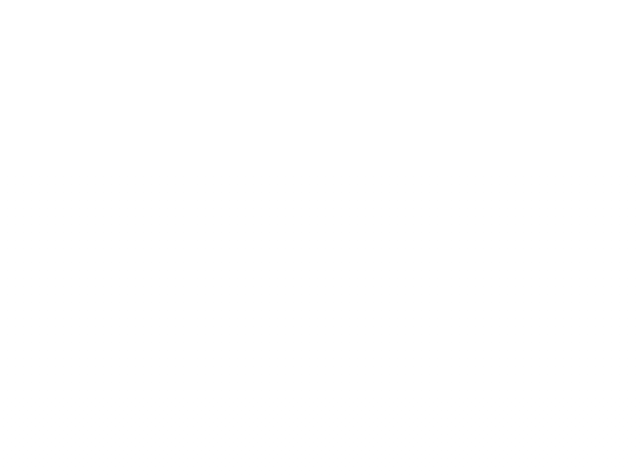
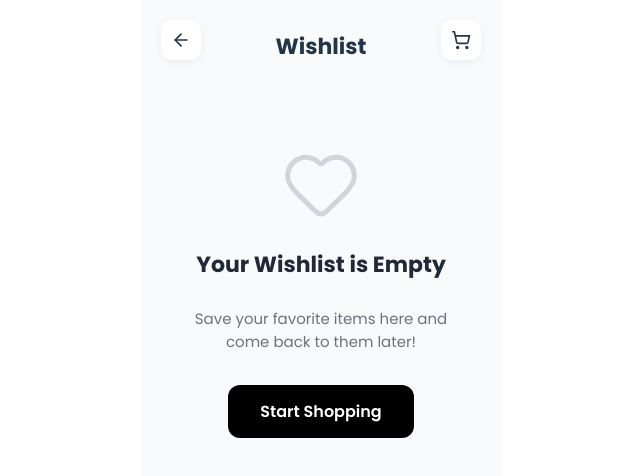
Before and after one commit to Timchin-cpu/q, a React (Vite) app: page /wishlist in a window 1280 px wide. Before the commit this address had no page. Shown: the top 476 px of the page, without its empty margins (319-959 px from the left). Built offline with nearby package versions, Linux system fonts and the light colour scheme.

Commit message:
modified:   src/components/ProductPage/ProductPage.jsx 	modified:   src/components/ProductPageMin/ProductPageMin.jsx 	new file:   src/components/Wishlist/Wishlist.jsx 	new file:   src/components/Wishlist/Wishlist.module.css 	new file:   src/contexts/WishlistContext.jsx 	modified:   src/main.jsx

```diff
--- a/src/components/ProductPageMin/ProductPageMin.jsx
+++ b/src/components/ProductPageMin/ProductPageMin.jsx
@@ -11,6 +11,7 @@ import {
 } from "lucide-react";
 import { useCart } from "../../contexts/CartContext";
 import { useState, useEffect } from "react";
+import { useWishlist } from "../../contexts/WishlistContext";
 
 function ProductPageMin({ products }) {
   const { id } = useParams();
@@ -27,7 +28,15 @@ function ProductPageMin({ products }) {
   const cartItem = cartItems.find((item) => item.id === product.id);
   const currentQuantity = cartItem ? cartItem.quantity : 0;
   const [isInCart, setIsInCart] = useState(currentQuantity > 0);
+  const { wishlistItems, dispatch: wishlistDispatch } = useWishlist();
+  const isInWishlist = wishlistItems.some((item) => item.id === product.id);
 
+  const handleToggleWishlist = () => {
+    wishlistDispatch({
+      type: "TOGGLE_WISHLIST",
+      payload: product,
+    });
+  };
   // Синхронизируем состояние с корзиной
   useEffect(() => {
     setIsInCart(currentQuantity > 0);
@@ -126,8 +135,11 @@ function ProductPageMin({ products }) {
             <h3 style={{ marginBottom: "0" }}>Product Description</h3>
             <p style={{ marginTop: "5px" }}>{product.description}</p>
             <div className={styles.addButtons}>
-              <div className={styles.addButtonLike}>
-                <Heart fill="black" />
+              <div
+                className={styles.addButtonLike}
+                onClick={handleToggleWishlist}
+              >
+                <Heart fill={isInWishlist ? "black" : "none"} />
               </div>
 
               {isInCart ? (
--- /dev/null
+++ b/src/components/Wishlist/Wishlist.jsx
@@ -0,0 +1,120 @@
+import { useNavigate } from "react-router-dom";
+import { useWishlist } from "../../contexts/WishlistContext";
+import { useCart } from "../../contexts/CartContext";
+import styles from "./Wishlist.module.css";
+import { ArrowLeft, ShoppingCart, Trash2, Heart } from "lucide-react";
+
+function Wishlist() {
+  const navigate = useNavigate();
+  const { wishlistItems, dispatch: wishlistDispatch } = useWishlist();
+  const { cartItems, dispatch: cartDispatch } = useCart();
+  const cartCount = cartItems.reduce((sum, item) => sum + item.quantity, 0);
+
+  const handleRemoveFromWishlist = (id) => {
+    wishlistDispatch({
+      type: "REMOVE_FROM_WISHLIST",
+      payload: id,
+    });
+  };
+
+  const handleAddToCart = (product) => {
+    cartDispatch({
+      type: "ADD_TO_CART",
+      payload: product,
+    });
+  };
+
+  const handleMoveToCart = (product) => {
+    handleAddToCart(product);
+    handleRemoveFromWishlist(product.id);
+  };
+
+  if (wishlistItems.length === 0) {
+    return (
+      <div className={styles.emptyContainer}>
+        <div className={styles.header}>
+          <div className={styles.headerButton} onClick={() => navigate(-1)}>
+            <ArrowLeft size={20} />
+          </div>
+          <h1 className={styles.title}>Wishlist</h1>
+          <div
+            className={styles.headerButton}
+            onClick={() => navigate("/cart")}
+          >
+            <ShoppingCart size={20} />
+            {cartCount > 0 && (
+              <span className={styles.cartBadge}>{cartCount}</span>
+            )}
+          </div>
+        </div>
+        <div className={styles.emptyContent}>
+          <Heart size={80} strokeWidth={1.5} color="#d1d5db" />
+          <h2 className={styles.emptyTitle}>Your Wishlist is Empty</h2>
+          <p className={styles.emptyText}>
+            Save your favorite items here and come back to them later!
+          </p>
+          <button className={styles.shopButton} onClick={() => navigate("/")}>
+            Start Shopping
+          </button>
+        </div>
+      </div>
+    );
+  }
+
+  return (
+    <div className={styles.container}>
+      <div className={styles.header}>
+        <div className={styles.headerButton} onClick={() => navigate(-1)}>
+          <ArrowLeft size={20} />
+        </div>
+        <h1 className={styles.title}>Wishlist</h1>
+        <div className={styles.headerButton} onClick={() => navigate("/cart")}>
+          <ShoppingCart size={20} />
+          {cartCount > 0 && (
+            <span className={styles.cartBadge}>{cartCount}</span>
+          )}
+        </div>
+      </div>
+
+      <div className={styles.itemsContainer}>
+        {wishlistItems.map((item) => (
+          <div key={item.id} className={styles.wishlistItem}>
+            <img
+              src={item.image}
+              alt={item.name}
+              className={styles.itemImage}
+              onClick={() => {
+                const route = item.gradientFrom
+                  ? `/product/${item.id}`
+                  : `/productmin/${item.id}`;
+                navigate(route);
+              }}
+            />
+            <div className={styles.itemInfo}>
+              <h3 className={styles.itemName}>{item.name}</h3>
+              <p className={styles.itemDescription}>{item.description}</p>
+              <p className={styles.itemPrice}>${item.price}</p>
+              <div className={styles.itemActions}>
+                <button
+                  className={styles.addToCartBtn}
+                  onClick={() => handleMoveToCart(item)}
+                >
+                  <ShoppingCart size={16} />
+                  Add to Cart
+                </button>
+                <button
+                  className={styles.removeBtn}
+                  onClick={() => handleRemoveFromWishlist(item.id)}
+                >
+                  <Trash2 size={16} />
+                </button>
+              </div>
+            </div>
+          </div>
+        ))}
+      </div>
+    </div>
+  );
+}
+
+export default Wishlist;
--- /dev/null
+++ b/src/components/Wishlist/Wishlist.module.css
@@ -0,0 +1,195 @@
+.container {
+  padding: 20px;
+  max-width: 100%;
+  min-height: 100vh;
+  background-color: #f9fafb;
+}
+
+.emptyContainer {
+  padding: 20px;
+  max-width: 100%;
+  min-height: 100vh;
+  background-color: #f9fafb;
+}
+
+.header {
+  display: flex;
+  justify-content: space-between;
+  align-items: center;
+  margin-bottom: 24px;
+  position: relative;
+}
+
+.headerButton {
+  border-radius: 10px;
+  padding: 10px;
+  background-color: white;
+  display: flex;
+  align-items: center;
+  justify-content: center;
+  box-shadow: 0 2px 8px rgba(0, 0, 0, 0.06);
+  cursor: pointer;
+  position: relative;
+}
+
+.headerButton:active {
+  transform: scale(0.95);
+}
+
+.title {
+  font-size: 22px;
+  font-weight: 700;
+  margin: 0;
+  position: absolute;
+  left: 50%;
+  transform: translateX(-50%);
+}
+
+.cartBadge {
+  position: absolute;
+  top: -6px;
+  right: -6px;
+  background-color: black;
+  color: white;
+  border-radius: 50%;
+  width: 18px;
+  height: 18px;
+  display: flex;
+  align-items: center;
+  justify-content: center;
+  font-size: 11px;
+  font-weight: 600;
+}
+
+.emptyContent {
+  display: flex;
+  flex-direction: column;
+  align-items: center;
+  justify-content: center;
+  padding: 60px 20px;
+  text-align: center;
+}
+
+.emptyTitle {
+  font-size: 22px;
+  font-weight: 700;
+  margin: 24px 0 12px;
+  color: #1f2937;
+}
+
+.emptyText {
+  font-size: 15px;
+  color: #6b7280;
+  margin-bottom: 32px;
+  max-width: 280px;
+  line-height: 1.5;
+}
+
+.shopButton {
+  background-color: black;
+  color: white;
+  border: none;
+  border-radius: 12px;
+  padding: 14px 32px;
+  font-size: 16px;
+  font-weight: 600;
+  cursor: pointer;
+}
+
+.shopButton:active {
+  transform: scale(0.97);
+}
+
+.itemsContainer {
+  display: flex;
+  flex-direction: column;
+  gap: 16px;
+}
+
+.wishlistItem {
+  background: white;
+  border-radius: 16px;
+  padding: 16px;
+  display: flex;
+  gap: 16px;
+  box-shadow: 0 2px 12px rgba(0, 0, 0, 0.06);
+}
+
+.itemImage {
+  width: 100px;
+  height: 100px;
+  object-fit: contain;
+  border-radius: 12px;
+  background-color: #f3f4f6;
+  cursor: pointer;
+}
+
+.itemInfo {
+  flex: 1;
+  display: flex;
+  flex-direction: column;
+}
+
+.itemName {
+  font-size: 16px;
+  font-weight: 700;
+  margin: 0 0 6px 0;
+  color: #1f2937;
+}
+
+.itemDescription {
+  font-size: 13px;
+  color: #6b7280;
+  margin: 0 0 8px 0;
+  line-height: 1.4;
+}
+
+.itemPrice {
+  font-size: 18px;
+  font-weight: 700;
+  margin: 0 0 12px 0;
+  color: #000;
+}
+
+.itemActions {
+  display: flex;
+  gap: 10px;
+  margin-top: auto;
+}
+
+.addToCartBtn {
+  flex: 1;
+  background-color: black;
+  color: white;
+  border: none;
+  border-radius: 10px;
+  padding: 12px;
+  font-size: 14px;
+  font-weight: 600;
+  display: flex;
+  align-items: center;
+  justify-content: center;
+  gap: 8px;
+  cursor: pointer;
+}
+
+.addToCartBtn:active {
+  transform: scale(0.97);
+}
+
+.removeBtn {
+  background-color: #fee;
+  color: #dc2626;
+  border: none;
+  border-radius: 10px;
+  padding: 12px;
+  display: flex;
+  align-items: center;
+  justify-content: center;
+  cursor: pointer;
+}
+
+.removeBtn:active {
+  transform: scale(0.97);
+  background-color: #fdd;
+}
--- /dev/null
+++ b/src/contexts/WishlistContext.jsx
@@ -0,0 +1,66 @@
+import { createContext, useContext, useReducer } from "react";
+
+const WishlistContext = createContext();
+
+const wishlistReducer = (state, action) => {
+  switch (action.type) {
+    case "ADD_TO_WISHLIST":
+      // Проверяем, нет ли уже товара в wishlist
+      if (state.wishlistItems.find((item) => item.id === action.payload.id)) {
+        return state;
+      }
+      return {
+        ...state,
+        wishlistItems: [...state.wishlistItems, action.payload],
+      };
+
+    case "REMOVE_FROM_WISHLIST":
+      return {
+        ...state,
+        wishlistItems: state.wishlistItems.filter(
+          (item) => item.id !== action.payload
+        ),
+      };
+
+    case "TOGGLE_WISHLIST":
+      const exists = state.wishlistItems.find(
+        (item) => item.id === action.payload.id
+      );
+      if (exists) {
+        return {
+          ...state,
+          wishlistItems: state.wishlistItems.filter(
+            (item) => item.id !== action.payload.id
+          ),
+        };
+      } else {
+        return {
+          ...state,
+          wishlistItems: [...state.wishlistItems, action.payload],
+        };
+      }
+
+    default:
+      return state;
+  }
+};
+
+export const WishlistProvider = ({ children }) => {
+  const [state, dispatch] = useReducer(wishlistReducer, {
+    wishlistItems: [],
+  });
+
+  return (
+    <WishlistContext.Provider value={{ ...state, dispatch }}>
+      {children}
+    </WishlistContext.Provider>
+  );
+};
+
+export const useWishlist = () => {
+  const context = useContext(WishlistContext);
+  if (!context) {
+    throw new Error("useWishlist must be used within WishlistProvider");
+  }
+  return context;
+};
--- a/src/main.jsx
+++ b/src/main.jsx
@@ -7,7 +7,8 @@ import ProductPage from "./components/ProductPage/ProductPage";
 import ProductPageMin from "./components/ProductPageMin/ProductPageMin";
 import { CartProvider } from "./contexts/CartContext";
 import Cart from "./components/Cart/Cart.jsx";
-
+import { WishlistProvider } from "./contexts/WishlistContext";
+import Wishlist from "./components/Wishlist/Wishlist";
 const products = [
   {
     id: 1,
@@ -182,9 +183,8 @@ const categories = [
 createRoot(document.getElementById("root")).render(
   <StrictMode>
     <BrowserRouter>
+      <WishlistProvider>
         <CartProvider>
-        {" "}
-        {/* ← ДОБАВЬ */}
           <Routes>
             <Route path="/" element={<App />} />
             <Route
@@ -195,9 +195,11 @@ createRoot(document.getElementById("root")).render(
               path="/productmin/:id"
               element={<ProductPageMin products={productsMin} />}
             />
-          <Route path="/cart" element={<Cart />} /> {/* ← ДОБАВЬ */}
+            <Route path="/cart" element={<Cart />} />
+            <Route path="/wishlist" element={<Wishlist />} /> {/* НОВЫЙ РОУТ */}
           </Routes>
         </CartProvider>
+      </WishlistProvider>
     </BrowserRouter>
   </StrictMode>
 );
```
Also changed, not shown: src/components/ProductPage/ProductPage.jsx (+16 -4 lines). Lines whose indentation alone changed are shown as unchanged.
